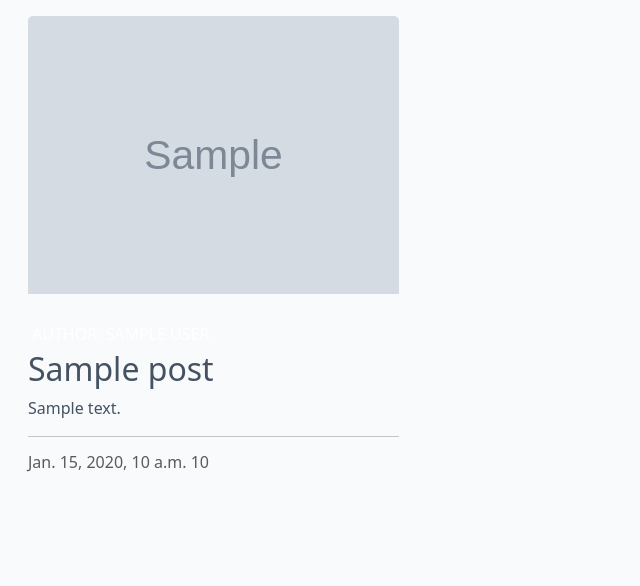
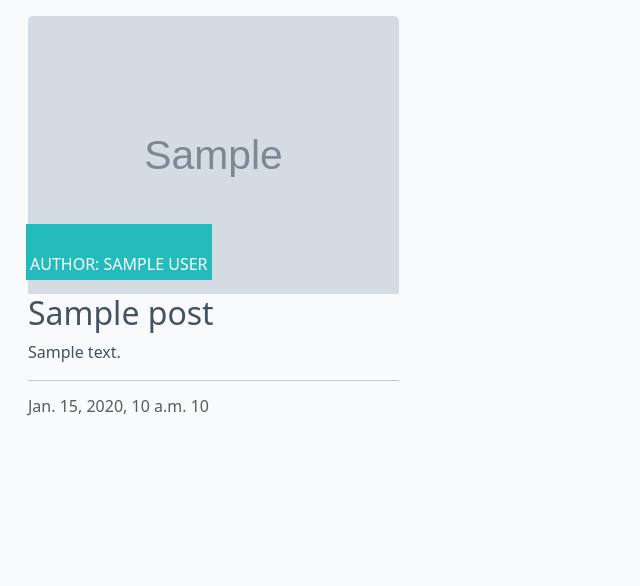
Before and after one commit to Jonathan97-web/MyPortfolio, a Django app: template templates/index.html in a window 1280 px wide. Shown: the part 72-658 px from the top of the page, without its empty margins (0-640 px from the left). Run offline with Django 3.2, Linux system fonts and the light colour scheme; the template is opened without the code that fills it: most values are stand-ins (such as "Sample title", 1, 10 or a date in 2020); grey boxes marked "Sample" are stand-in pictures.

Commit message:
Fix spelling error on class to div

```diff
--- a/templates/index.html
+++ b/templates/index.html
@@ -19,7 +19,7 @@
                         <img class="card-img-top"
                         src=" {{ post.featured_image.url }}" alt="">
                         {% endif %}
-                        <div class="img-flash">
+                        <div class="image-flash">
                             <img class="" src="" alt="">
                             <p class="author">Author: {{ post.author }}</p>
                         </div>
```
